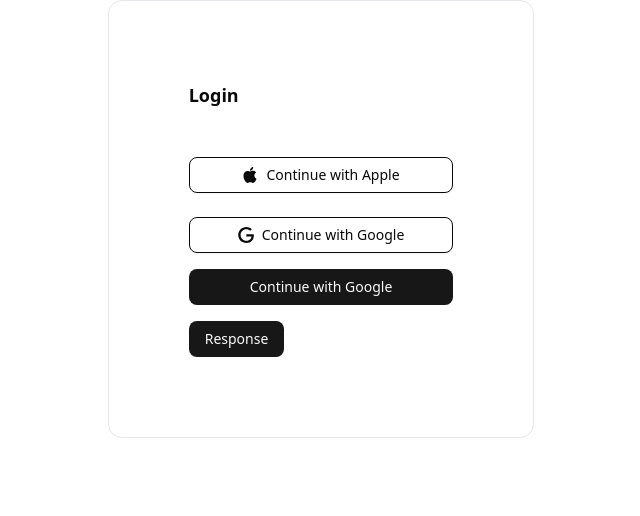
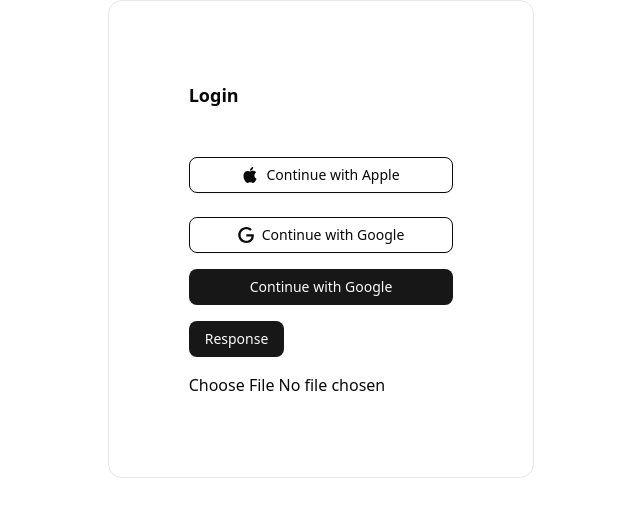
Before and after one commit to Evan-Proulx/VibeScribe, a React (Vite) app in the folder Client/: page / in a window 1280 px wide. Shown: the top 516 px of the page, without its empty margins (319-959 px from the left). Built offline with nearby package versions, Linux system fonts and the light colour scheme.

Commit message:
Added file handling to the frontend

```diff
--- a/Client/src/App.tsx
+++ b/Client/src/App.tsx
@@ -1,29 +1,50 @@
-import { authenticateGoogle } from "./api/auth.ts";
-import { useEffect, useState } from "react";
+import {authenticateGoogle, fileUpload} from "./api/auth.ts";
+import {type ChangeEvent, useEffect, useRef, useState} from "react";
 import { signInWithPopup, onAuthStateChanged, type User, signOut } from "firebase/auth";
-import { auth, googleProvider } from "./firebase";
+import {auth, googleProvider, storage} from "./firebase";
 import { LoginForm } from "./components/login-form.tsx";
 import { Button } from "./components/ui/button.tsx";
 import Aitest from "./aitest.tsx";
+import {ref, uploadBytes, getDownloadURL} from "firebase/storage";
+
 
 function App() {
     const [user, setUser] = useState<User | null>(null)
+    const [markdownText, setMarkdownText] = useState("")
+    const [imageUrl, sestImageUrl ] = useState<string | null>(null);
 
-    // useEffect(() => {
-    //     const unsubscribe = onAuthStateChanged(auth, async (fbuser) => {
-    //         if (fbuser) {
-    //             const token = await fbuser.getIdToken()
-    //             localStorage.setItem("accessToken", token)
-    //             await authenticateGoogle()
-    //             setUser(fbuser)
-    //         } else {
-    //             setUser(null)
-    //             localStorage.removeItem("accessToken")
-    //         }
-    //     })
-    //
-    //     return () => unsubscribe()
-    // }, []);
+    const handleFileUpload = async (e: ChangeEvent<HTMLInputElement>) => {
+        const file = e.target.files?.[0]
+
+        if(!file || !user){
+            console.log("No user or file")
+            return
+        }
+
+        try{
+            const storageRef = ref(storage, `scans/${user.uid}/${Date.now()}_${file.name}`)
+            const snapshot = await uploadBytes(storageRef, file)
+            const url = await getDownloadURL(snapshot.ref)
+            console.log(url)
+            const token = await user.getIdToken()
+            localStorage.setItem("token", token)
+            const response = await fileUpload(url);
+            console.log(response)
+
+            if (response.markdownContent.length > 0) {
+                setMarkdownText(response.markdownContent)
+            }else{
+                console.log("Could not extract text from image")
+            }
+        }catch(e){
+            console.error(e)
+        }
+    }
+
+    useEffect(() => {
+        console.log(user)
+    }, [user]);
+
 
     // Show dashboard when logged in
     if (user) {
@@ -61,6 +82,9 @@
                     </Button>
 
                     <Aitest/>
+
+                    <input type="file" id="avatar" name="avatar" accept="image/png, image/jpeg" onChange={handleFileUpload} />
+
                 </div>
             </div>
         </div>
--- a/Client/src/api/auth.ts
+++ b/Client/src/api/auth.ts
@@ -1,10 +1,26 @@
 import api from "./axios.ts";
+
+interface DocumentResponse {
+    userId: string,
+    imageUrl: string,
+    markdownContent: string,
+}
 
 export const authenticateGoogle = () => {
     try {
         const response = api.post('/users/onboard');
         console.log(response);
         return response;
+    }catch(err) {
+        console.log(err);
+    }
+}
+
+export const fileUpload = (imgUrl: string) => {
+    try{
+        const response = api.post('/users/scan');
+        console.log(response);
+        return response as DocumentResponse | any;
     }catch(err) {
         console.log(err);
     }
--- a/Client/src/firebase.ts
+++ b/Client/src/firebase.ts
@@ -2,6 +2,7 @@
 // Import the functions you need from the SDKs you need
 import { initializeApp } from "firebase/app";
 import { getAnalytics } from "firebase/analytics";
+import { getStorage } from "firebase/storage";
 // TODO: Add SDKs for Firebase products that you want to use
 // https://firebase.google.com/docs/web/setup#available-libraries
 
@@ -21,6 +22,7 @@
 const app = initializeApp(firebaseConfig);
 const analytics = getAnalytics(app);
 const auth = getAuth(app);
+export const storage = getStorage(app);
 export const googleProvider = new GoogleAuthProvider();
 export const githubProvider = new GithubAuthProvider();
 
```
